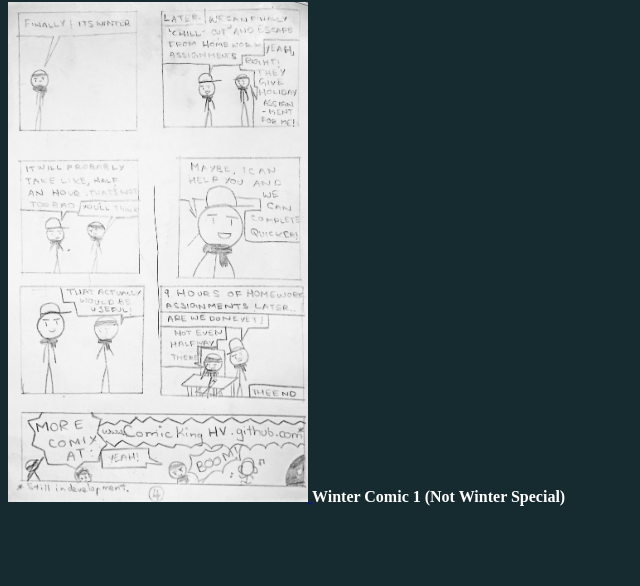
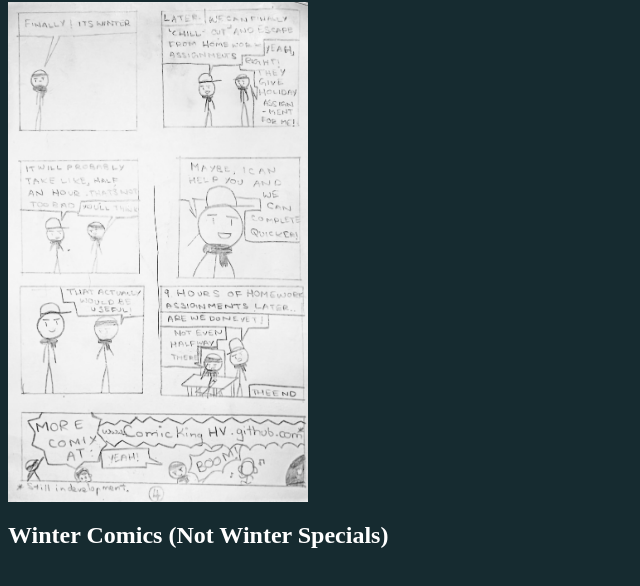
Before and after one commit to Iamnoob73/ComicKingHV.github.io, a plain HTML site: page index.html in a window 1280 px wide. Shown: the part 64-650 px from the top of the page, without its empty margins (0-640 px from the left). Drawn offline with Linux system fonts and the light colour scheme.

Commit message:
Update
Changelog:
fixed a small issue and added a section for winter comics
Now the home page is for sections

```diff
--- a/index.html
+++ b/index.html
@@ -2,7 +2,7 @@
   <HEAD><TITLE>Read HV's Comics at ComicKingHV.github.io</TITLE></HEAD>
   <BODY BGCOLOR = #162b30 TEXT = WHITE >
   <H1>Read Comics now!</H1>
-  <a href = Winter_1.jpeg > <IMG SRC = Winter_1.jpeg alt="Winter Comic 1" style="width:300px;height:500px;"> </a>
-  <b> Winter Comic 1 (Not Winter Special) </b>
+  <a href = Winter_Comics > <IMG SRC = Winter_Comics/Winter_1.jpeg alt="Winter Comics" style="width:300px;height:500px;"> </a> <br>
+  <b> <h2>Winter Comics (Not Winter Specials) </h2></b>
   </BODY>
 </HTML>
```
Also changed, not shown: Winter_Comics/index.html (added, +2 -0 lines), Winter_Comics/Winter_1.jpeg (renamed from Winter_1.jpeg).
